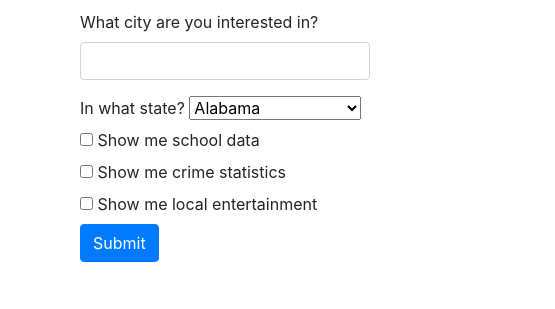
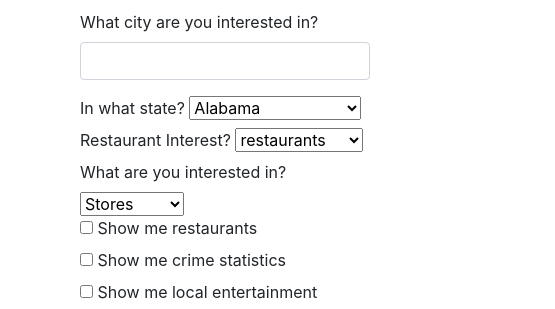
Before and after one commit to MarioCab/QOLGenerator, a plain HTML site: page index.html in a window 1280 px wide. Shown: the part 103-412 px from the top of the page, 0-555 px from the left. Drawn offline with nearby package versions, Linux system fonts and the light colour scheme; some packages are replaced by stand-ins of ours.

Commit message:
dropdown added

```diff
--- a/index.html
+++ b/index.html
@@ -47,13 +47,22 @@
             <label for="states">In what state?</label>
             <select name="states" id="states"></select>
           </div>
+          <div>
+            <label for="restaurants">Restaurant Interest?</label>
+              <select name="restaurants" id="restaurants"></select>
+            </div>
+            <div>
+              <label for="maptypes">What are you interested in?</label>
+                <select name="maptypes" id="maptypes"></select>
+              </div>
           <input
             type="checkbox"
             id="schoolCheckbox"
             name="schoolCheckbox"
             value="School"
           />
-          <label for="schoolCheckbox"> Show me school data</label><br />
+
+          <label for="restaurantCheckbox"> Show me restaurants</label><br />
           <input
             type="checkbox"
             id="crimeCheckbox"
--- a/resources/script.js
+++ b/resources/script.js
@@ -4,6 +4,8 @@ var entertainmentData = $("#entertainmentData");
 $("#map").empty();
 // Populates states dropdown
 statesDropdown();
+restaurantDropdown();
+mapDropdown();
 // state drop down JS
 function statesDropdown() {
   var states = [
@@ -69,6 +71,33 @@ function statesDropdown() {
         states[i] +
         `</option>`
     );
+  }
+}
+function restaurantDropdown () {
+  var restaurants = [
+    "restaurants",
+    "entertainment",
+    "Vermont"
+  ]
+  for (i=0; i<restaurants.length; i++) {
+    $("#restaurants").append(
+      `<option value="` + restaurants[i] + `" id="` + restaurants[i] +`"> ` + restaurants[i] + `</option>`
+    )
+
+  }
+}
+function mapDropdown () {
+  var maptypes = [
+    "Stores",
+    "Parks",
+    "Food",
+    "Medical",
+    "Attractions",
+  ]
+  for (i=0; i<maptypes.length; i++) {
+    $("#maptypes").append(
+      `<option value="` + maptypes[i] + `" id="` + maptypes[i] +`"> ` + maptypes[i] + `</option>`
+    )
   }
 }
 function getCity(business, lat, long, radius) {
```
